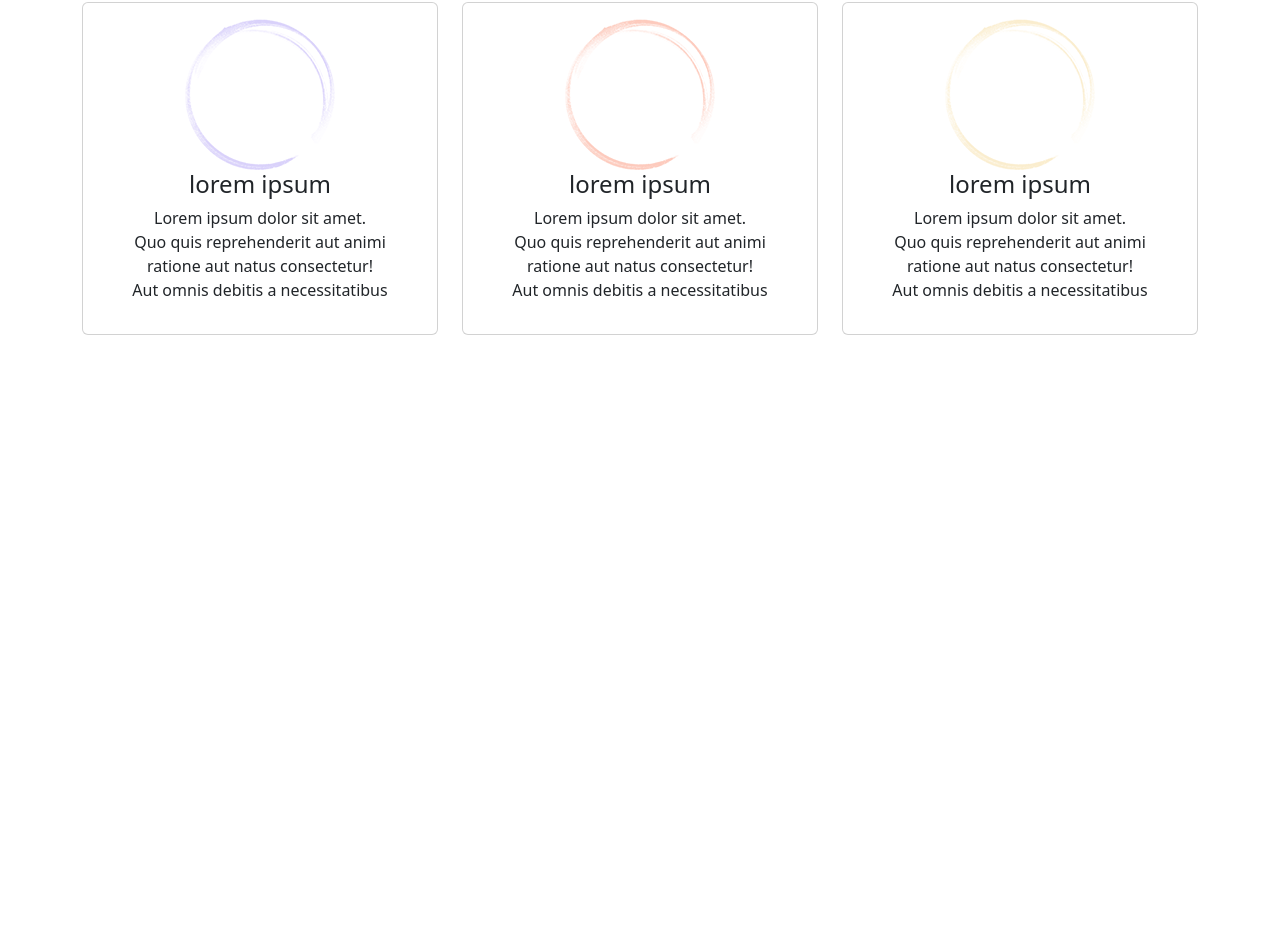
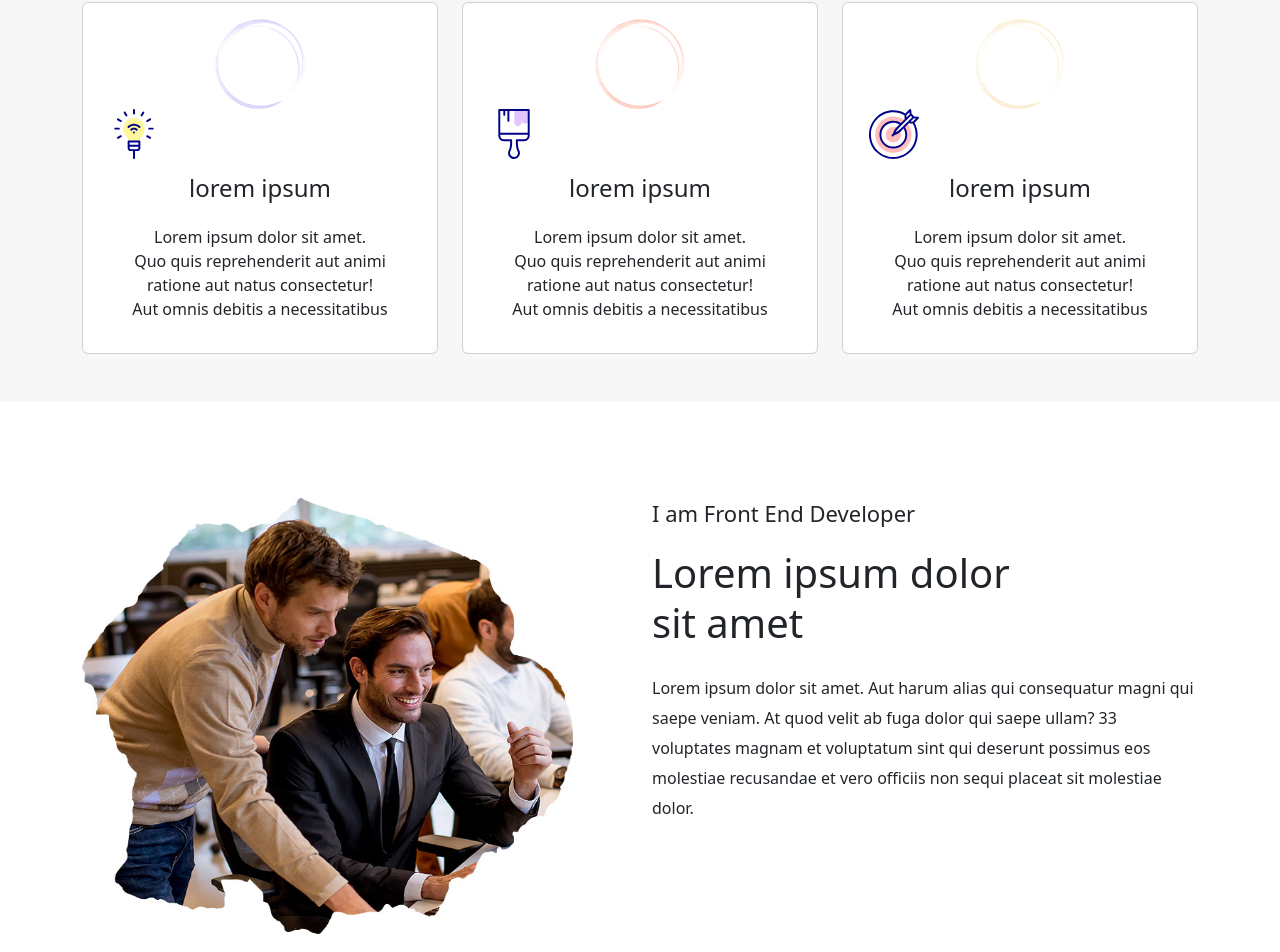
Before and after one commit to Arjunakurniawan/portfolio-dizme, a React (Create React App) app: page / in a window 1280 px wide. Shown: the part 736-1688 px from the top of the page. Before the commit the page ends 1119 px from the top, so only its background shows below. Built offline with nearby package versions, Linux system fonts and the light colour scheme.

Commit message:
sampai membuat component contents

```diff
--- a/src/App.js
+++ b/src/App.js
@@ -1,6 +1,7 @@
 import Navbar from "./components/Navbar";
 import Hero from "./components/Hero";
-import Utilities from "./components/Utilities"
+import Utilities from "./components/Utilities";
+import Contents from "./components/Contents";
 
 function App() {
   return (
@@ -8,6 +9,7 @@ function App() {
       <Navbar />
       <Hero />
       <Utilities />
+      <Contents />
     </>
   );
 }
--- /dev/null
+++ b/src/components/Contents.js
@@ -0,0 +1,37 @@
+import gambar from ".././assets/asset 5.jpeg";
+
+function contents() {
+  return (
+    <section className="secCon" id="about">
+      <div className="container-md mt-5 py-5">
+        <div className="row">
+          <div className="col-md-6">
+            <img src={gambar} alt="" className="gambar" />
+          </div>
+          <div className="col-md-6">
+            <span>I am Front End Developer</span>
+            <h1>
+              Lorem ipsum dolor
+              <br />
+              sit amet
+            </h1>
+            <p className="textCon">
+              Lorem ipsum dolor sit amet. Aut harum alias qui consequatur magni
+              qui
+              <br />
+              saepe veniam. At quod velit ab fuga dolor qui saepe ullam? 33
+              <br />
+              voluptates magnam et voluptatum sint qui deserunt possimus eos
+              <br />
+              molestiae recusandae et vero officiis non sequi placeat sit
+              molestiae dolor.
+            </p>
+            <button className="btn btn-primary">selengkapnya</button>
+          </div>
+        </div>
+      </div>
+    </section>
+  );
+}
+
+export default contents;
--- a/src/components/Navbar.js
+++ b/src/components/Navbar.js
@@ -44,27 +44,17 @@ function Navbar() {
                 </a>
               </li>
               <li className="nav-item">
-                <a className="nav-link" href="#">
+                <a className="nav-link" href="#about">
                   About
                 </a>
               </li>
               <li className="nav-item">
-                <a className="nav-link" href="#">
+                <a className="nav-link" href="#portfolio">
                   Portfolio
                 </a>
               </li>
               <li className="nav-item">
-                <a className="nav-link" href="#">
-                  Service
-                </a>
-              </li>
-              <li className="nav-item">
-                <a className="nav-link" href="#">
-                  Blog
-                </a>
-              </li>
-              <li className="nav-item">
-                <a className="nav-link" href="#">
+                <a className="nav-link" href="#contact">
                   Contact
                 </a>
               </li>
--- a/src/components/Utilities.js
+++ b/src/components/Utilities.js
@@ -1,16 +1,20 @@
 import uti1 from ".././assets/asset 3.png";
 import uti2 from ".././assets/asset 2.png";
 import uti3 from ".././assets/asset 4.png";
+import icons1 from ".././assets/asset 61.svg";
+import icons2 from ".././assets/asset 60.svg";
+import icons3 from ".././assets/asset 59.svg";
 
 function Utilities() {
   return (
-    <section className="py-5">
+    <section className="py-5 sectionUti">
       <div className="container-md text-center">
         <div className="row">
           <div className="col-md-4 mt-5">
             <div className="card">
               <div className="card-body">
                 <img src={uti1} alt="uti1" className="uti1" />
+                <img src={icons1} alt="" className="icons1" />
                 <h4>lorem ipsum</h4>
                 <p>
                   Lorem ipsum dolor sit amet.
@@ -26,6 +30,7 @@ function Utilities() {
             <div className="card">
               <div className="card-body">
                 <img src={uti2} alt="uti2" className="uti2" />
+                <img src={icons2} alt="" className="icons1" />
                 <h4>lorem ipsum</h4>
                 <p>
                   Lorem ipsum dolor sit amet.
@@ -41,6 +46,7 @@ function Utilities() {
             <div className="card">
               <div className="card-body">
                 <img src={uti3} alt="uti3" className="uti3" />
+                <img src={icons3} alt="" className="icons1" />
                 <h4>lorem ipsum</h4>
                 <p>
                   Lorem ipsum dolor sit amet.
--- a/src/index.css
+++ b/src/index.css
@@ -11,6 +11,7 @@ body {
   margin: 0;
   padding: 0;
   box-sizing: border-box;
+  font-family: var(--font);
 }
 
 .sectionHero {
@@ -80,7 +81,7 @@ button.btn.btn-primary:hover {
   background-color: #fff;
   color: var(--primary-color);
   border: 2px solid var(--primary-color);
-  transition: all 0.3s ease-in-out;
+  transition: all 0.2s ease-in-out;
 }
 
 .icons {
@@ -98,7 +99,63 @@ img.ava {
   color: var(--primary-color);
 }
 
-.uti1 {
-  width: 150px;
-  height: 151px;
+/* utilities */
+
+.sectionUti {
+  background-color: rgb(247, 247, 247);
 }
+
+img.uti1,
+img.uti2,
+img.uti3 {
+  width: 90px;
+  height: 90px;
+}
+.icons1,
+.icons2,
+.icons3 {
+  width: 50px;
+  height: 50px;
+  display: flex;
+  justify-content: center;
+  margin: 0 10px;
+}
+
+div div h4 {
+  color: var(--primary-color);
+  padding: 15px;
+}
+
+/* contents */
+.secContent {
+  margin-bottom: 112px;
+}
+
+img.gambar {
+  width: 90%;
+  height: 90%;
+}
+
+.textCon {
+  font-size: 14px;
+}
+
+div div span {
+  font-size: 22px;
+  line-height: 30px;
+  color: var(--primary-color);
+}
+
+div div h1 {
+  font-size: 40px;
+  line-height: 50px;
+  font-family: var(--font2);
+  margin-top: 20px;
+}
+
+p.textCon {
+  font-size: 16px;
+  line-height: 30px;
+  margin-top: 25px;
+  font-family: var(--font2);
+}
```
